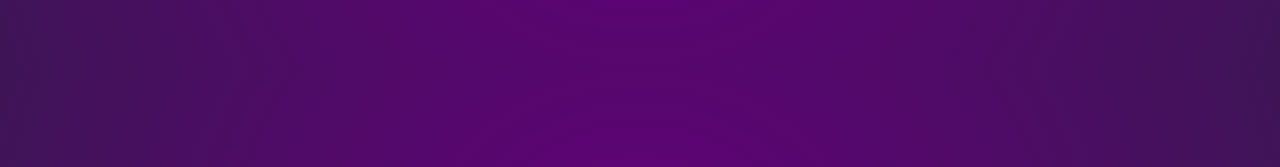
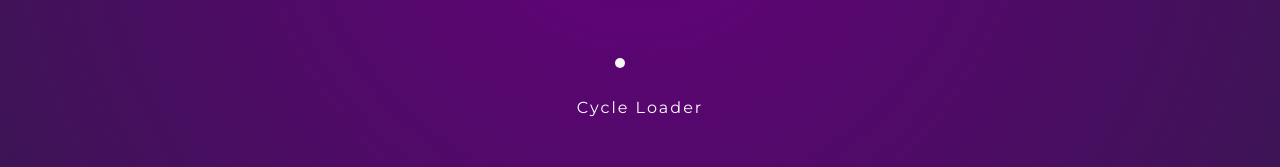
Before and after one commit to mubashirimtiaz/React-Animated-Website, a React (Create React App) app: page / in a window 1280 px wide. Shown: the part 422-589 px from the top of the page. Built offline with nearby package versions, Linux system fonts and the light colour scheme.

Commit message:
Added Loader and Dragging effect

```diff
--- a/src/components/header/Header.js
+++ b/src/components/header/Header.js
@@ -30,8 +30,12 @@
   };
   return (
     <header>
-      <Link to="/">
-        <div className="logo">
+      <motion.div
+        className="logo"
+        drag
+        dragConstraints={{ left: 0, right: 0, top: 0, bottom: 0 }}
+        dragElastic={1}
+      >
         <motion.svg
           variants={svgVariants}
           initial="hidden"
@@ -51,8 +55,7 @@
             d="M50 30 L50 -10 C50 -10 90 -10 90 30 Z"
           />
         </motion.svg>
-        </div>
-      </Link>
+      </motion.div>
       <motion.div
         className="title"
         initial={{ y: -250 }}
--- a/src/components/home/Home.js
+++ b/src/components/home/Home.js
@@ -1,6 +1,7 @@
 import React from "react";
 import { Link } from "react-router-dom";
 import { motion } from "framer-motion";
+import Loader from "../loader/Loader";
 const Home = () => {
   const containerVariants = {
     hidden: {
@@ -45,6 +46,7 @@
           Create Your Pizza
         </motion.button>
       </Link>
+      <Loader />
     </motion.div>
   );
 };
--- /dev/null
+++ b/src/components/loader/Loader.js
@@ -0,0 +1,49 @@
+import React from "react";
+import { motion, useCycle } from "framer-motion";
+
+const loaderVariants = {
+  animationOne: {
+    x: [-20, 20],
+    y: [0, -30],
+    transition: {
+      x: {
+        yoyo: Infinity,
+        duration: 0.5,
+      },
+      y: {
+        yoyo: Infinity,
+        duration: 0.25,
+        ease: "easeOut",
+      },
+    },
+  },
+  animationTwo: {
+    y: [0, -40],
+    x: 0,
+    transition: {
+      y: {
+        yoyo: Infinity,
+        ease: "easeOut",
+        duration: 0.25,
+      },
+    },
+  },
+};
+
+const Loader = () => {
+  const [animation, cycleAnimation] = useCycle("animationOne", "animationTwo");
+  return (
+    <>
+      <motion.div
+        variants={loaderVariants}
+        animate={animation}
+        className="loader"
+      ></motion.div>
+      <div onClick={() => cycleAnimation()} style={{ cursor: "pointer" }}>
+        Cycle Loader
+      </div>
+    </>
+  );
+};
+
+export default Loader;
--- a/src/index.css
+++ b/src/index.css
@@ -168,3 +168,10 @@
   color: #444;
   font-weight: bold;
 }
+.loader {
+  width: 10px;
+  height: 10px;
+  border-radius: 50%;
+  margin: 30px auto;
+  background-color: #f7f7f7;
+}
```
Lines whose indentation alone changed are shown as unchanged.
